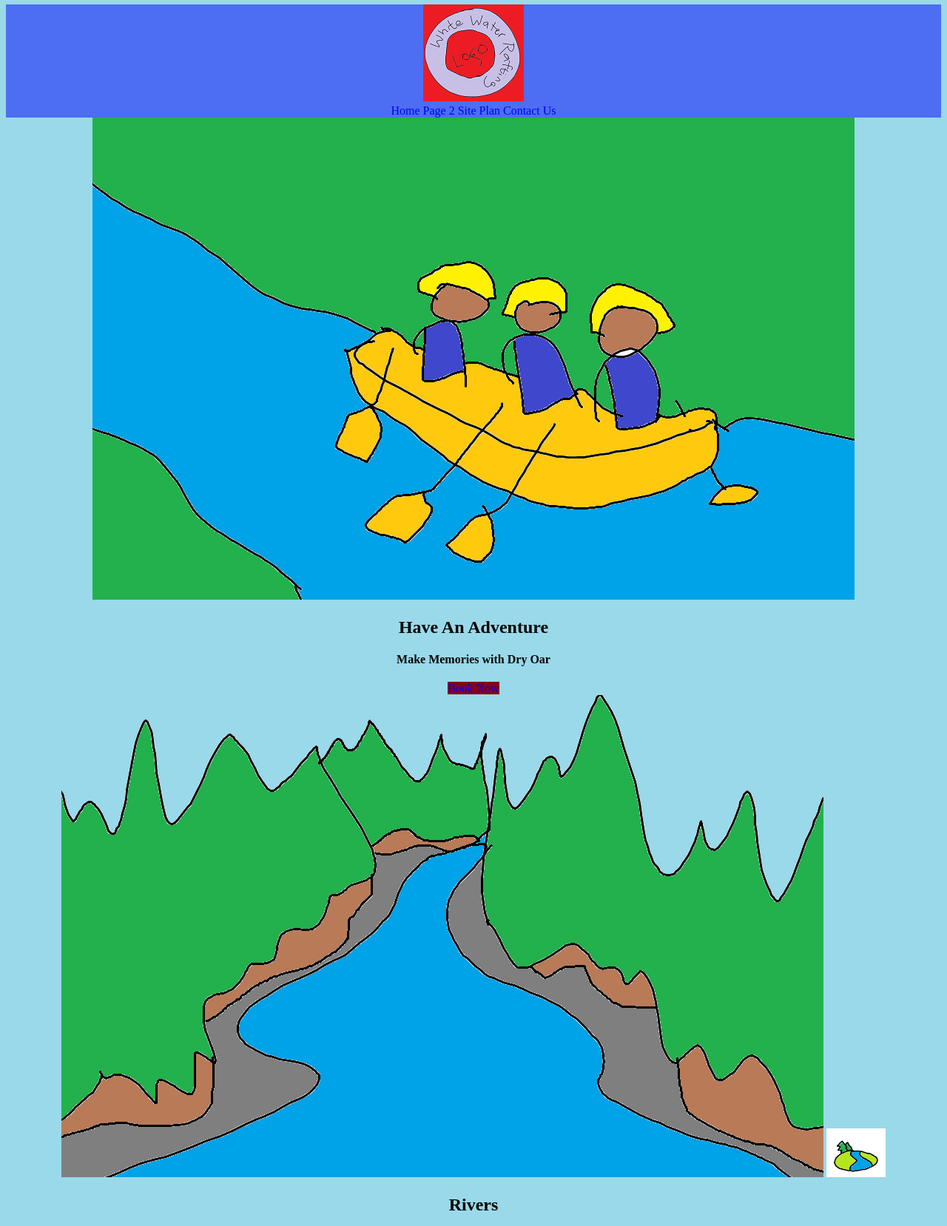
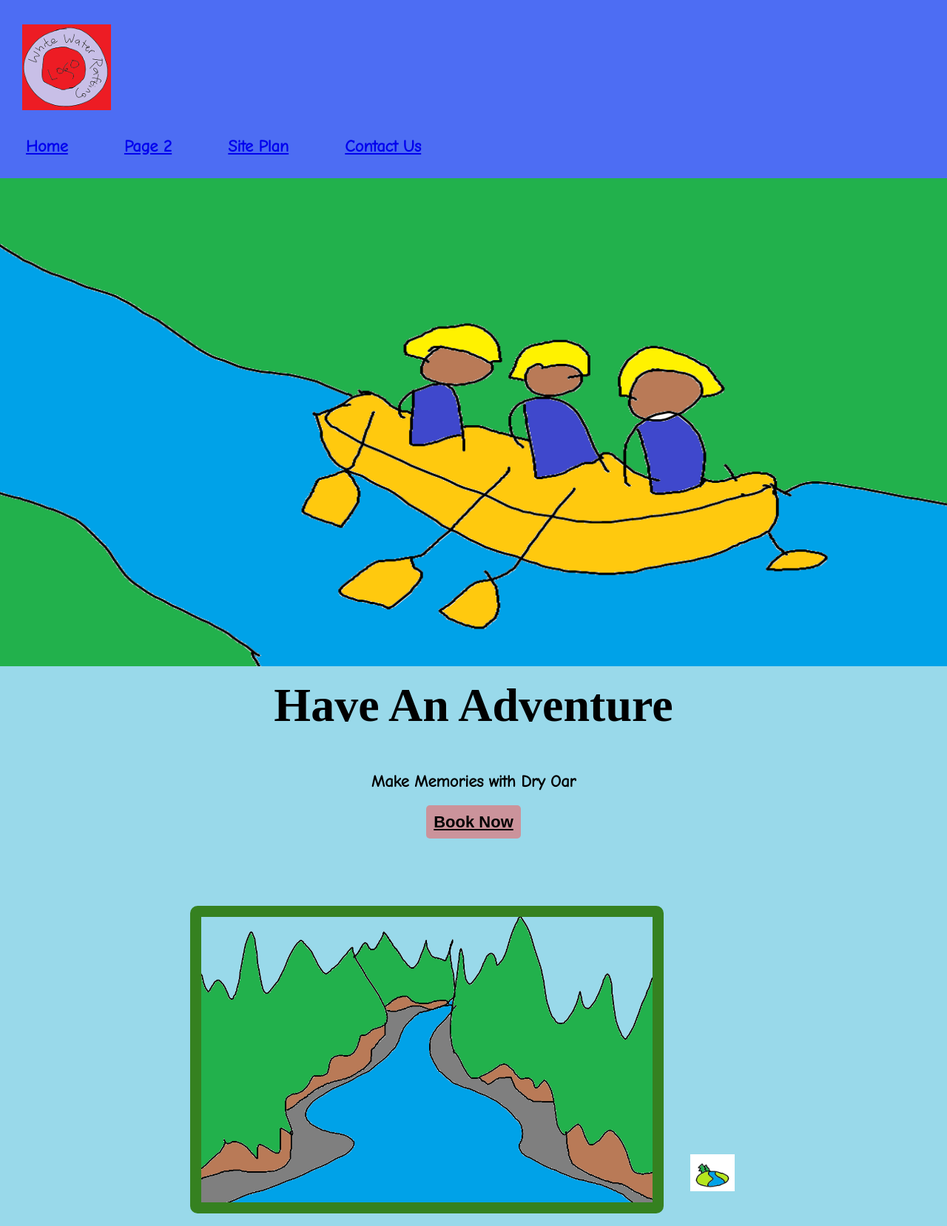
Before and after one commit to ajaverett/wdd130, a plain HTML site: page wwr/index.html in a window 1280 px wide. Shown: the part 2-1660 px from the top of the page at 74% size. Drawn offline with Linux system fonts and the light colour scheme; a web font is replaced by a local one.

Commit message:
some more work

```diff
--- a/wwr/index.html
+++ b/wwr/index.html
@@ -9,10 +9,12 @@
 </head>
 
 <body>
+
     <div id="content">
+
     <header>
         <a id="logo_link" href="index.html">
-            <img src="images/logo.png" alt="Dry Oar Logo">
+            <img class="icon" src="images/logo.png" alt="Dry Oar Logo" >
         </a>
         <nav>
             <a href="index.html">Home</a>
@@ -21,16 +23,18 @@
             <a href="contactus.html">Contact Us</a>
         </nav>
     </header>
-    <div id="hero">
-        <div id="hero-box">
+
+
+    <div class="hero">
+        <div class="hero-box">
             <img id="hero-img" src="images/hero.png" alt="People enjoying white water rafting">
         </div>
         <section id="hero-msg">
             <h1 class="home-title">Have An Adventure</h1>
             <h4>Make Memories with Dry Oar </h4>
-            <div class='button-box'>
+            <!-- <button> -->
                 <a class='book' href="contactus.html">Book Now</a>
-            </div>
+            <!-- </button> -->
         </section>
     </div>
     <main class="home-grid">
@@ -54,7 +58,9 @@
         <section class="msg">
             <h2>More Than Just The Thrill</h2>
             <p>Enjoy the breathtaking scenery. From valleys, meadows, canyons, and high peaks; it's way more than just the rapids. It's a great way to get away from it all and relax amongst all the beauty of the great outdoors. </p>
-            <a class='join' href="rivers.html">Join Us</a>
+            <!-- <button> -->
+                <a class='join' href="rivers.html">Join Us</a>
+            <!-- </button> -->
         </section>
     </main>
     <footer>
--- a/wwr/styles/style.css
+++ b/wwr/styles/style.css
@@ -1,30 +1,61 @@
+@import url('https://fonts.googleapis.com/css2?family=Monsieur+La+Doulaise&display=swap');
+@import url('https://fonts.googleapis.com/css2?family=Comic+Neue&display=swap');
 
-.book, .join{
-    background-color: #880015;
-    text-decoration: none;
+
+#content{
+    max-width: 2000px;
 }
 
-.book:hover, .join:hover{
+#logo_link{
+    text-align: left;
+    padding-top: 5px;
+    display: inline-block;
+}
+
+.book, .join {
+/* button{ */
+    background-color: #cb939b;
+    color: black;
+    font-weight: bold;
+    padding: 10px;
+    transition: background-color .15s;
+    margin-top: 50px;
+    border-radius: 5px;
+
+
+}
+.book:hover, .join:hover {
     background-color: #A349A4;
 }
-
-.button-box{
-    text-align: center;
+.book:active, .join:active {
+    opacity: .5;
 }
 
 .msg{
     background-color: #FFAEC9;
+    line-height: 1.5em;
+    padding: 35px;
+
+}
+
+.msg p{
+    padding-bottom: 15px;
 }
 
 .icon{
-    width: 80px;
+    width: 120px;
+    padding: 30px;
+
 }
 
-#content{
-    max-width: 1600px;
-    text-align: center;
+.home-title  { margin-top: 10px;}
+
+.card-img{
+    margin-top: 100px;
+    width: 40rem;
+    border: 15px solid rgb(53, 129, 32);
+    border-radius: 10px;
 }
-
 #hero-msg{
     text-align: center;
 }
@@ -38,21 +69,24 @@
     background-color: #FF7F27;
 }
 
-#hero-box{
+#hero-img{
+    text-align: center;
     width: 100%;
-}
-
-logo_link{
-    width: 10px;
+    height: 30em;
 }
 
 nav a{
     text-align: center;
-    text-decoration: none;
+    font-family: 'Comic Neue';
+    font-weight: bold;
+    padding: 35px;
+
 }
 
 footer{
     background-color: #7092BE;
+    padding: 25px 50px;
+
 }
 
 footer a{
@@ -60,7 +94,7 @@ footer a{
 }
 
 footer p {
-    font-size: 1.2em;
+    font-size: 1.2rem;
 }
 
 footer p a:hover {
@@ -68,25 +102,55 @@ footer p a:hover {
 }
 
 h1{
+    font-family: "Monsieur La Doulaise";
+    font-size: 4rem;}
+
+h4{
+    font-family: 'Comic Neue';
+    font-weight: bold;
     text-align: center;
 }
 
-h4{
-    text-align: center;
+h2{
+    font-family: "Monsieur La Doulaise";
+    font-size: 3rem;
+}
+
+p{
+    font-family: 'Comic Neue';
+    font-weight: bold;
+    font-size: 1.2rem;
 }
 
 main section{
     text-align: center;
 }
 
+main section img {
+    box-sizing: border-box;
+    border: red;
+    border-width: 10px;
+}
+
 body{
     background-color: #99d9ea;
+    font-family: Raleway, Arial, sans-serif;
+    font-size: 22px;
+    margin: 0;
+    padding: 0;
 }
 
 header{
     background-color: #4d6df3;
+    padding-bottom: 30px;
 }
 
 nav a:hover{
     background-color: #7F7F7F;
+    padding: 35px;
+
 }
+
+footer .social img {
+    padding-top: 15px;
+}
```
